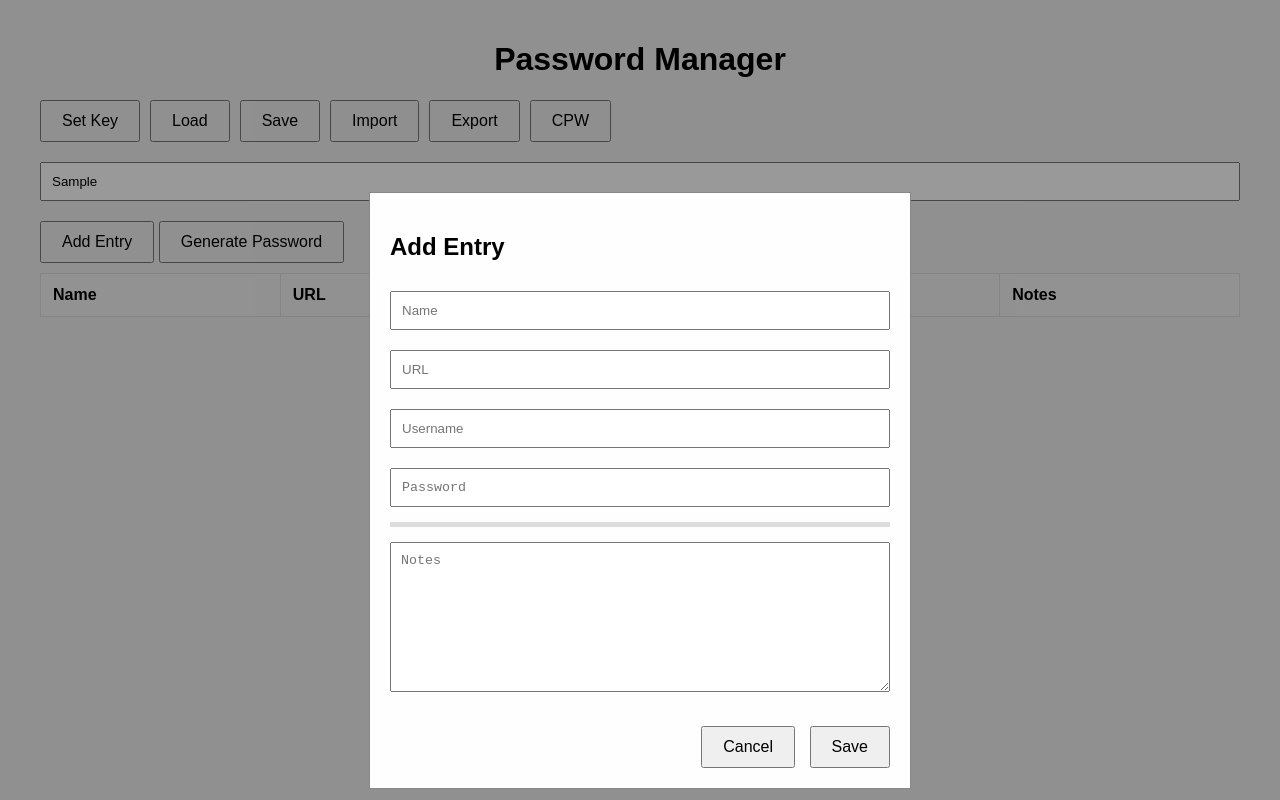
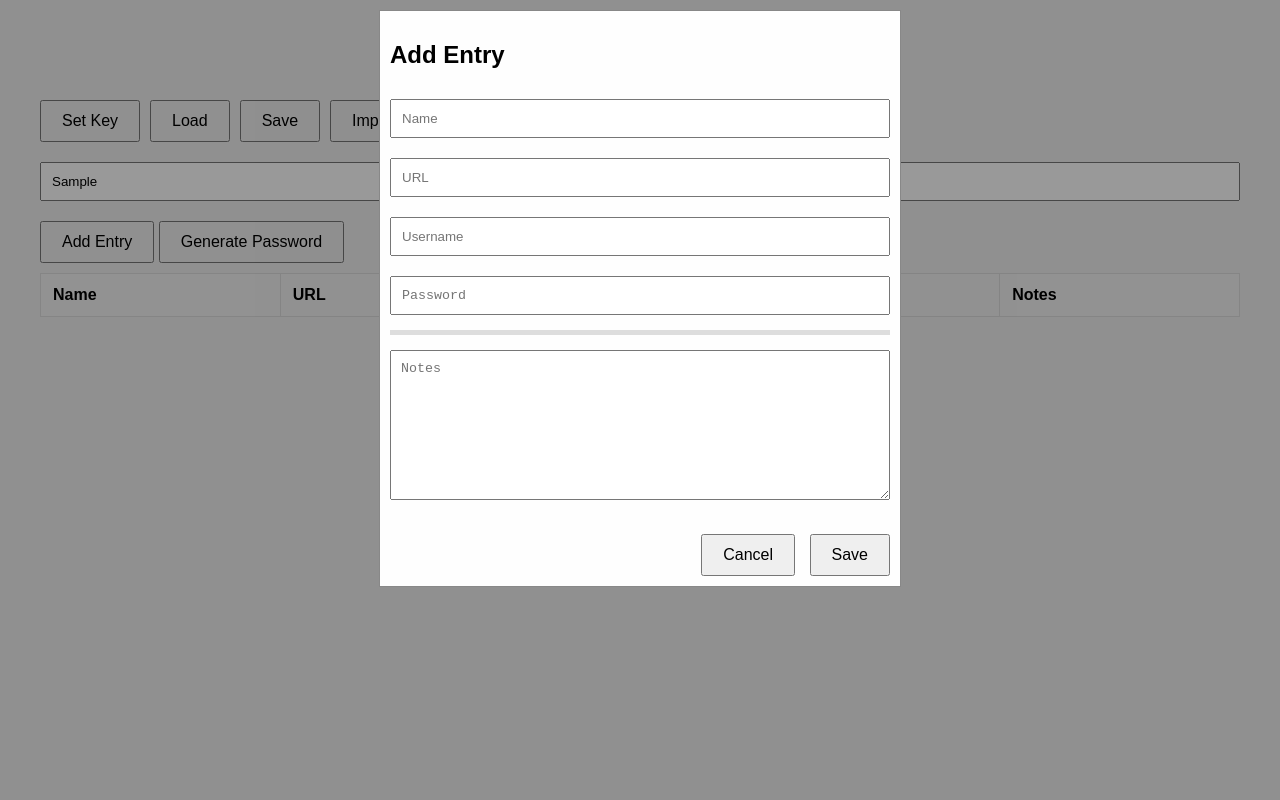
Before and after one commit to osyed/pwm, a plain HTML site: page index.html in a window 1280 px wide. Both pictures are taken after typing "Sample" into the empty fields and a click on the button "Add Entry". Drawn offline with Linux system fonts and the light colour scheme.

Commit message:
Update index.html

```diff
--- a/index.html
+++ b/index.html
@@ -119,8 +119,8 @@
         }
         .modal-content {
             background-color: #fefefe;
-            margin: 15% auto;
-            padding: 20px;
+            margin: 10px auto; /* Adjust the 10px value as needed for desired top spacing */
+            padding: 10px;
             border: 1px solid #888;
             width: 80%;
             max-width: 500px;
```
